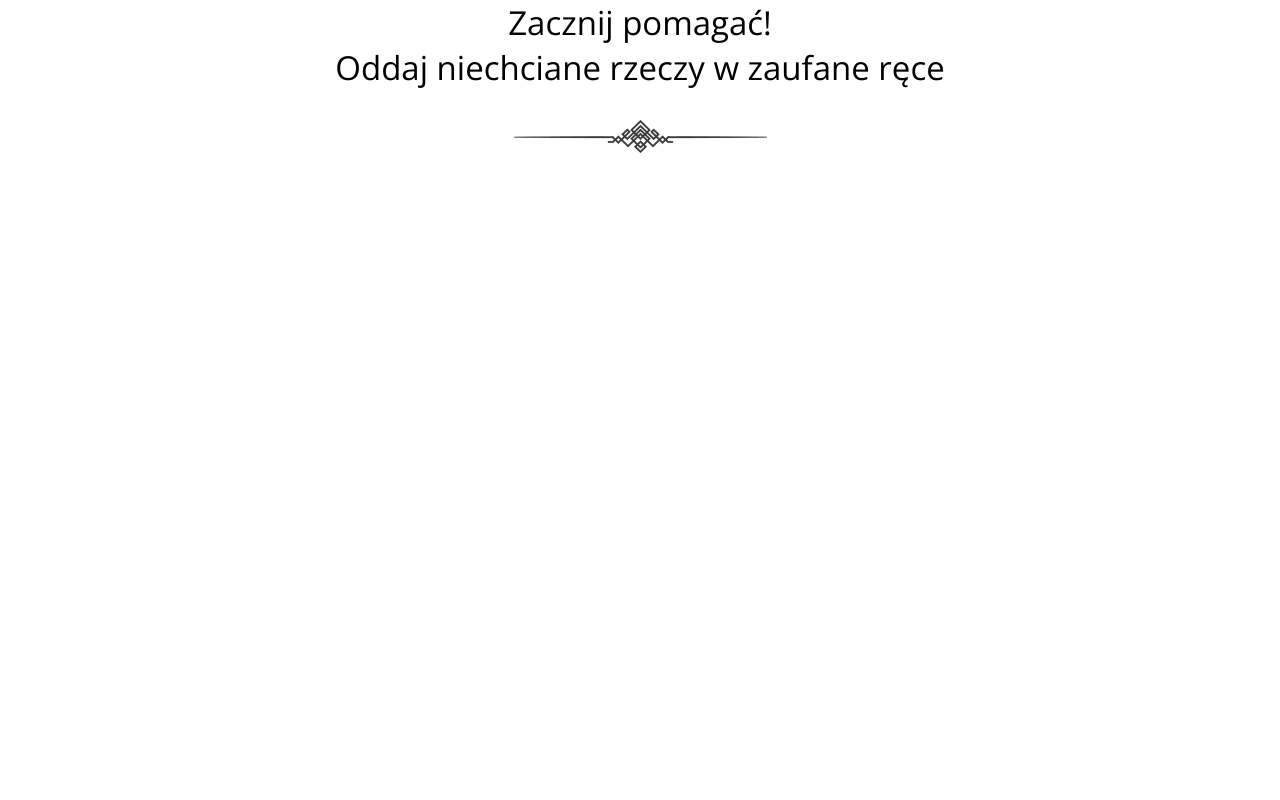
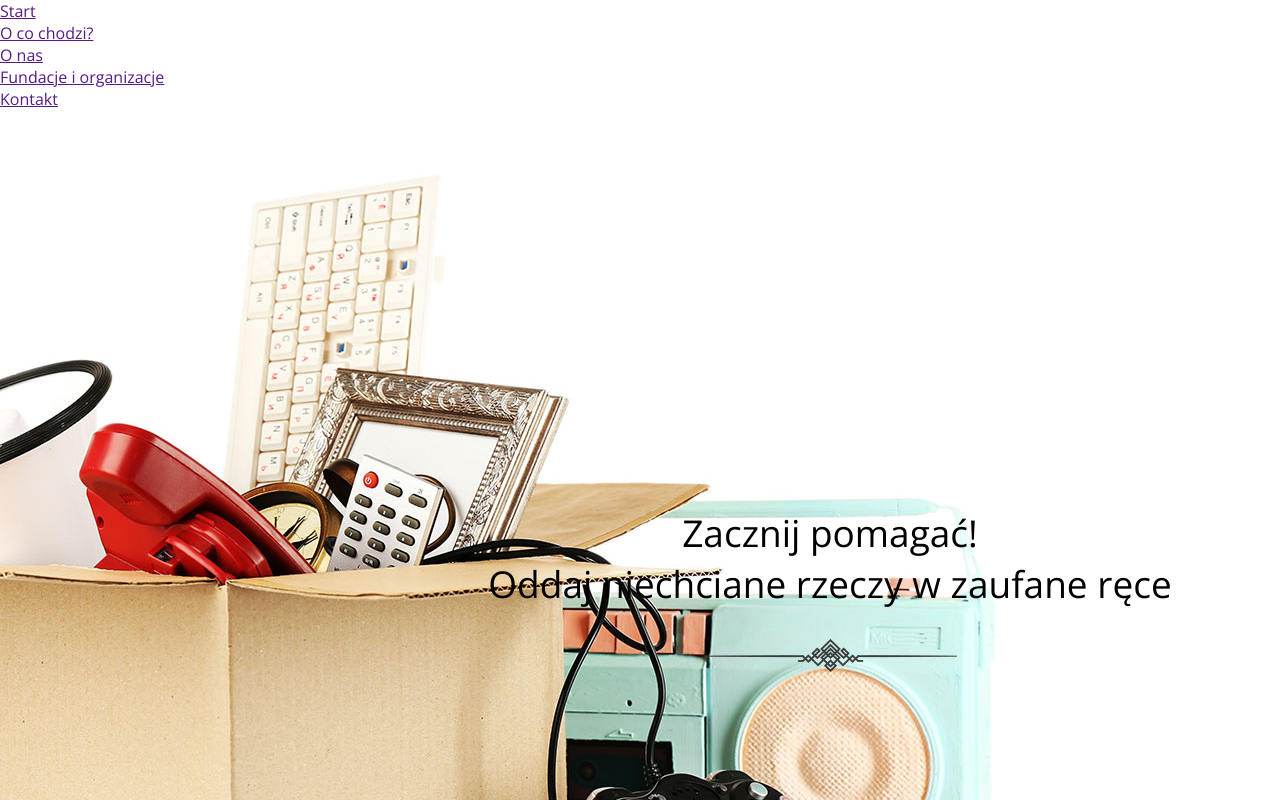
Before and after one commit to Atanvarde/Oddaj-rzeczy, a React (Create React App) app: page / in a window 1280 px wide. Shown: the top 800 px of the page. Built offline with nearby package versions, Linux system fonts and the light colour scheme.

Commit message:
Landing page_header

```diff
--- a/public/index.html
+++ b/public/index.html
@@ -2,41 +2,14 @@
 <html lang="en">
   <head>
     <meta charset="utf-8" />
-    <link rel="shortcut icon" href="%PUBLIC_URL%/favicon.ico" />
     <link href="https://fonts.googleapis.com/css?family=Open+Sans" rel="stylesheet">
     <meta
       name="viewport"
       content="width=device-width, initial-scale=1, shrink-to-fit=no"
     />
-    <meta name="theme-color" content="#000000" />
-    <!--
-      manifest.json provides metadata used when your web app is installed on a
-      user's mobile device or desktop. See https://developers.google.com/web/fundamentals/web-app-manifest/
-    -->
-    <link rel="manifest" href="%PUBLIC_URL%/manifest.json" />
-    <!--
-      Notice the use of %PUBLIC_URL% in the tags above.
-      It will be replaced with the URL of the `public` folder during the build.
-      Only files inside the `public` folder can be referenced from the HTML.
-
-      Unlike "/favicon.ico" or "favicon.ico", "%PUBLIC_URL%/favicon.ico" will
-      work correctly both with client-side routing and a non-root public URL.
-      Learn how to configure a non-root public URL by running `npm run build`.
-    -->
-    <title>React App</title>
+    <title>Oddaj rzeczy</title>
   </head>
   <body>
-    <noscript>You need to enable JavaScript to run this app.</noscript>
     <div id="root"></div>
-    <!--
-      This HTML file is a template.
-      If you open it directly in the browser, you will see an empty page.
-
-      You can add webfonts, meta tags, or analytics to this file.
-      The build step will place the bundled scripts into the <body> tag.
-
-      To begin the development, run `npm start` or `yarn start`.
-      To create a production bundle, use `npm run build` or `yarn build`.
-    -->
   </body>
 </html>
--- a/src/Components/Landing_page/Header/Header.jsx
+++ b/src/Components/Landing_page/Header/Header.jsx
@@ -5,7 +5,7 @@ import decoration from '../../../images/decoration.png';
 class Header extends React.Component {
     render() {
         return (
-            <div>
+            <div className="App_header_container">
                 <header className="App_header">
                     <p>Zacznij pomagać!</p>
                     <p>Oddaj niechciane rzeczy w zaufane ręce</p>
--- a/src/Components/Landing_page/Header/Header.scss
+++ b/src/Components/Landing_page/Header/Header.scss
@@ -1,12 +1,25 @@
+.App_header_container{
+  display: flex;
+  flex-direction: row;
+  justify-content: flex-end;
+  align-content: center;
+  height: 964px;
+  background-size: cover;
+  background: url('../../../images/header_start_img.jpg') no-repeat;
+}
+
 .App_header {
   display:flex;
   flex-direction: column;
   align-items: center;
+  justify-content: center;
+  height: 100%;
+  width: 900px;
+  padding: 30px;
 }
 
 p {
-  font-size: 33px;
-  font-weight: lighter;
+  font-size: 37px;
 }
 
 .App_header_decoration {
--- a/src/Components/Landing_page/LandingPage.jsx
+++ b/src/Components/Landing_page/LandingPage.jsx
@@ -1,11 +1,13 @@
 import React from 'react';
 import './LandingPage.scss';
 import Header from './Header/Header.jsx';
+import Navigation from './Navigation/Navigation.jsx';
 
 class LandingPage extends React.Component {
     render() {
         return (
-            <div>
+            <div className="LandingPage_container">
+                <Navigation/>
                 <Header/>
             </div>
         )
--- /dev/null
+++ b/src/Components/Landing_page/Navigation/Navigation.jsx
@@ -0,0 +1,20 @@
+import React from 'react';
+import './Navigation.scss';
+
+class Navigation extends React.Component {
+    render() {
+        return (
+            <nav className="Nav_container">
+                <ul className="Menu_list">
+                    <li><a href="">Start</a></li>
+                    <li><a href="">O co chodzi?</a></li>
+                    <li><a href="">O nas</a></li>
+                    <li><a href="">Fundacje i organizacje</a></li>
+                    <li><a href="">Kontakt</a></li>
+                </ul>
+            </nav>
+        )
+    }
+}
+
+export default Navigation;
--- a/src/index.js
+++ b/src/index.js
@@ -4,7 +4,10 @@ import './index.scss';
 import App from './Components/App/App';
 import * as serviceWorker from './serviceWorker';
 
-ReactDOM.render(<App />, document.getElementById('root'));
+ReactDOM.render(
+    <App />,
+    document.getElementById('root')
+);
 
 // If you want your app to work offline and load faster, you can change
 // unregister() to register() below. Note this comes with some pitfalls.
--- a/src/index.scss
+++ b/src/index.scss
@@ -7,4 +7,6 @@
 html {
   font-family: 'Open Sans', sans-serif;
   background-color: #ffffff;
+  margin: 0 auto;
+  max-width: 100%;
 }
```
Also changed, not shown: src/Components/Landing_page/Navigation/Navigation.scss (added).
